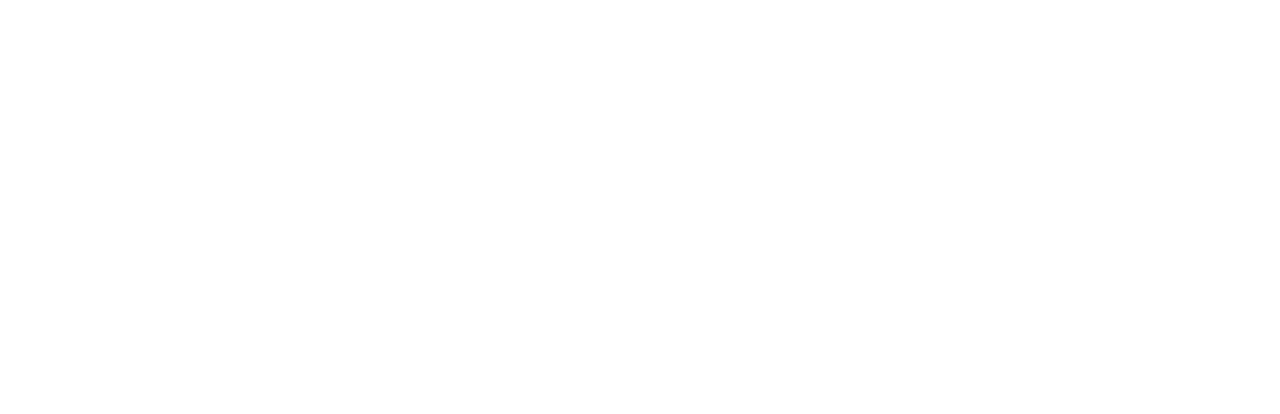
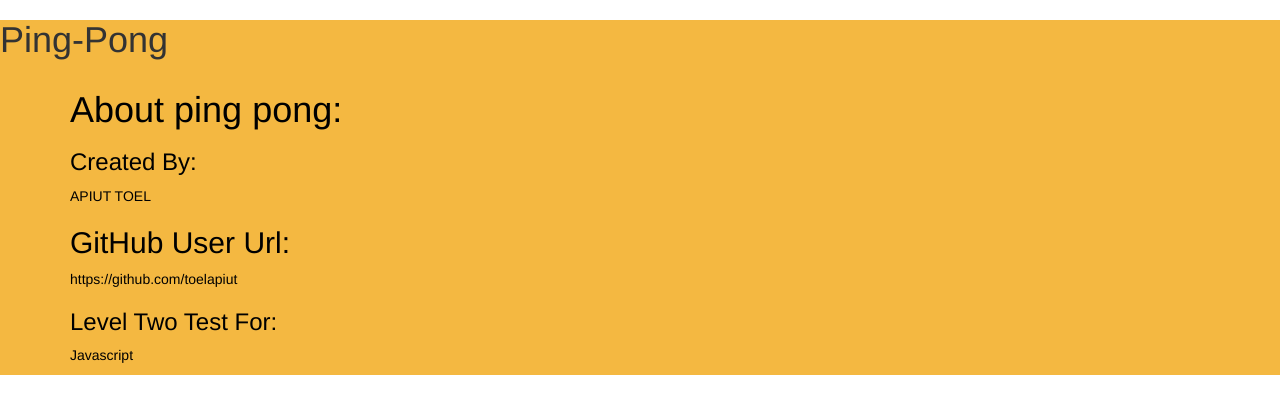
Before and after one commit to toelapiut/Ping-pong, a plain HTML site: page index.html in a window 1280 px wide. Drawn offline with nearby package versions, Linux system fonts and the light colour scheme; a web font is replaced by a local one.

Commit message:
header and the side bar with instructions

```diff
--- a/index.html
+++ b/index.html
@@ -10,11 +10,35 @@
     <link href="https://fonts.googleapis.com/css?family=Bubblegum+Sans|Cinzel+Decorative|Fredericka+the+Great|Merienda+One|Shadows+Into+Light" rel="stylesheet">
     <title>Ping-Pong</title>
   </head>
-  <body >
+  <body >  <!--add header -->
 
+    <div class="Wrapper" style="background-color: #f4b841;">
 
-      <!--wrapper has Ended -->
-                                    <!--THE END -->
+      <div class="header-area">
+
+  <span><h1 id="header" >Ping-Pong</h1></span>
+
+      <!--End header section-->
+    </div>
+
+    <div class="container">
+      <div class="row">
+        <!--Side bar on left-->
+        <div class="col-md-4 col-sm-4 col-xm-4" style="color: black;">
+          <h1 id="about-h1" >About ping pong:</h1>
+          <h3 id="part1">Created By: </h3>
+          <p id="paragraphs">APIUT TOEL<p>
+              <h2 id="part2">GitHub User Url:</h2>
+            <p id="paragraphs"> https://github.com/toelapiut </p>
+            <h3 id="part3">Level Two Test For:</h3>
+            <p id="paragraphs">Javascript<p>
+
+          </div>
+              <!--End side bar on left-->
+
+            </div>
+          </div>
+        </div>
 
     <script src="https://code.jquery.com/jquery-3.2.1.js"></script>
     <script src="js/scripts.js"></script>
```
